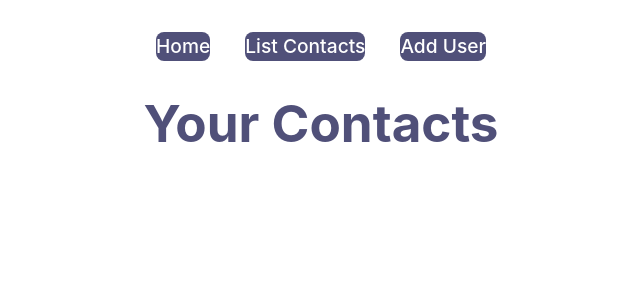
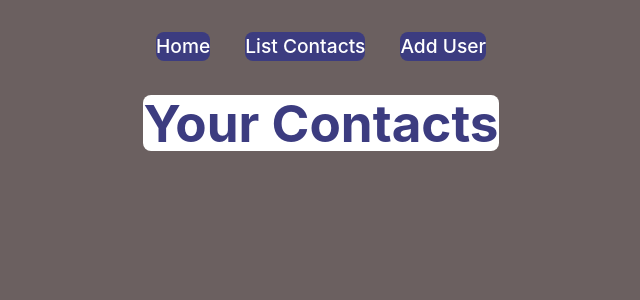
Before and after one commit to LesiaHumenna/Phone-book-react-route, a React (Vite) app: page / in a window 1280 px wide. Shown: the top 300 px of the page, without its empty margins (319-959 px from the left). Built offline with nearby package versions, Linux system fonts and the light colour scheme; no server answers.

Commit message:
add newUser Form-> ListContacts

```diff
--- a/src/App.css
+++ b/src/App.css
@@ -42,7 +42,7 @@
   color: #888;
 }
 h1{
-  color: rgb(7, 7, 65);
+  color: rgb(60, 60, 128);
   background-color: #fff;
   border-radius: 8px;
 }
--- a/src/App.jsx
+++ b/src/App.jsx
@@ -1,31 +1,51 @@
-import { useState } from "react";
+
 import "./App.css";
+import { useState, useEffect } from "react";
+import Nav from './components/Nav';
 import FormAddUser from "./page/FormAddUser";
 import ListContacts from "./page/ListContacts";
-import Nav from './components/Nav';
+import Home from './page/Home';
 
 function App() {
   const [route, setRoute] = useState('home');
-  const [userList, setListUsers] = useState([]);
-
   const handleRouteChange = (newToogle) => {
     setRoute(newToogle);
-    console.log (newToogle)
+    console.log(newToogle)
+  };
+
+  const [userList, setListUsers] = useState([]);
+  useEffect(()=>{
+    // eslint-disable-next-line no-inner-declarations
+    async function getUsers() {
+        const response = await fetch('https://jsonplaceholder.typicode.com/users')
+        const data = await response.json();
+        setListUsers(data);
+    }
+  getUsers()
+  },[])
+  const removeUser = (userId) => {
+  const usersUpdate = userList.filter(user => user.id !== userId);
+    setListUsers(usersUpdate)
+  }
+
+  const submitFormHandler = (e) => {
+    e.preventDefault();
+    const newContactUser = {
+      'firstName': e.target.firstName.value,
+      'lastName': e.target.lastName.value,
+      'phone': e.target.phone.value,
+    };
+    setListUsers([...userList, newContactUser]);
+    console.log(newContactUser);
 }
 
-const handleSubmit = (newUser) => {
-  setListUsers([...setListUsers, newUser]);
-}
-console.log(handleSubmit);
   return (
     <>
       <div>
-      <Nav onToogleChange={handleRouteChange}/>
-
-          {route === 'list' && <ListContacts userList={userList} />}
-          {route === 'add' && <FormAddUser handleSubmit={handleSubmit} />}
-
-        <h1>Your Contacts</h1>
+        <Nav onToogleChange={handleRouteChange}/>
+        {route === 'home' && <Home />}
+        {route === 'list' && <ListContacts userList={userList} removeUser={removeUser}/>}
+        {route === 'add' && <FormAddUser submitFormHandler={submitFormHandler}/>}
       </div>
     </>
   );
--- a/src/components/Nav.jsx
+++ b/src/components/Nav.jsx
@@ -1,20 +1,29 @@
 // eslint-disable-next-line no-unused-vars
-import { useEffect, useState } from 'react';
-import '../components/Nav.scss';
-function Nav(props) {
+import { useState } from "react";
+import "../components/Nav.scss";
 
-
+function Nav({ onToogleChange }) {
   return (
     <>
-
       <div>
         <nav>
-                <li><a href="#" onClick={() => props.onToogleChange('home')}>Home</a> </li>
-                <li><a href="#" onClick={() => props.onToogleChange('list')}>List Contacts</a> </li>
-                <li><a href="#" onClick={() => props.onToogleChange('add')}>Add User</a> </li>
+          <li>
+            <a href="#" onClick={() => onToogleChange("home")}>
+              Home
+            </a>{" "}
+          </li>
+          <li>
+            <a href="#" onClick={() => onToogleChange("list")}>
+              List Contacts
+            </a>{" "}
+          </li>
+          <li>
+            <a href="#" onClick={() => onToogleChange("add")}>
+              Add User
+            </a>{" "}
+          </li>
         </nav>
       </div>
-
     </>
   );
 }
--- a/src/components/Nav.scss
+++ b/src/components/Nav.scss
@@ -8,7 +8,7 @@ nav{
 
 
     a, li{
-        background-color: rgb(7, 7, 65);
+        background-color: rgb(60, 60, 128);
         color: white;
         font-size: 1.2rem;
         border-radius: 8px;
--- a/src/index.css
+++ b/src/index.css
@@ -28,8 +28,7 @@ body {
   display: flex;
   min-width: 320px;
   min-height: 100vh;
-  /* background-image: url(./src/assets/img2jpg.jpg); */
-  opacity: 0.7;
+  background-color: rgb(107, 96, 96);
   z-index: 1;
 
 }
@@ -60,7 +59,7 @@ button:focus-visible {
 
 @media (prefers-color-scheme: light) {
   :root {
-    color: #213547;
+    color: #161b21;
     background-color: #ffffff;
   }
   a:hover {
--- a/src/page/FormAdd.scss
+++ b/src/page/FormAdd.scss
@@ -5,6 +5,8 @@
 
     label, button{
         margin-top: 10px;
+        color: black;
+
     }
     input{
         cursor: pointer;
--- a/src/page/FormAddUser.jsx
+++ b/src/page/FormAddUser.jsx
@@ -1,9 +1,8 @@
-import {useState} from "react";
+import { useState } from "react";
 import { useFormik } from "formik";
 import "./FormAdd.scss";
 
-function FormAddUser({addUserToList}) {
-
+function FormAddUser({ submitFormHandler }) {
   function validate(values) {
     const errors = {};
     if (!values.firstName) {
@@ -30,22 +29,21 @@ function FormAddUser({addUserToList}) {
       lastName: "",
       phone: "",
     },
-    validate,
     _onSubmit: (values) => {
-        console.log(JSON.stringify(values, null, 2));
+      console.log(JSON.stringify(values, null, 1));
       //localStorage.setUsers("values", JSON.stringify(values));
     },
     get onSubmit() {
       return this._onSubmit;
     },
     set onSubmit(values) {
-        // eslint-disable-next-line react/prop-types
-        this._onSubmit ;
+      submitFormHandler(values);
+      // eslint-disable-next-line react/prop-types, no-setter-return
     },
+    validate,
   });
-
   return (
-    <form onSubmit={formik.handleSubmit} className="form-inputs">
+    <form onSubmit={submitFormHandler} className="form-inputs">
       <label htmlFor="firstName">First Name</label>
       <input
         id="firstName"
--- /dev/null
+++ b/src/page/Home.jsx
@@ -0,0 +1,11 @@
+function Home() {
+    return (
+        <>
+        <div className="home">
+        <h1>Your Contacts</h1>
+        </div>
+        </>
+      );
+}
+
+export default Home;
--- a/src/page/ListContacts.jsx
+++ b/src/page/ListContacts.jsx
@@ -1,36 +1,14 @@
 //import Table from 'react-bootstrap/Table';
 //import { updateLocale } from 'moment';
-import './ListContacts.scss';
-import { useEffect, useState } from 'react';
+//import { useState, useEffect } from "react";
+import "./ListContacts.scss";
 
 function ListContacts(props) {
-  let [userList, setListUsers] = useState([]);
-
-  useEffect(()=>{
-
-    // eslint-disable-next-line no-inner-declarations
-    async function getUsers() {
-
-        const response = await fetch('https://jsonplaceholder.typicode.com/users')
-        const data = await response.json();
-        setListUsers(data);
-        console.log(data);
-
-    }
-  getUsers()
-},[])
-
-const removeUser = (userId) => {
-  const usersUpdate = userList.filter(user => user.id !== userId);
-    setListUsers(usersUpdate)
-  }
-
-
   return (
     <>
-    <h2>Contact</h2>
-    <div  className='user-list'>
-    <table >
+      <h2>All Contact</h2>
+      <div className="user-list">
+        <table>
           <thead>
             <tr>
               <th>#</th>
@@ -40,20 +18,27 @@ const removeUser = (userId) => {
               <th>Remove</th>
             </tr>
           </thead>
-      {userList.map((user) => (
+          {props.userList.map((user) => (
             // eslint-disable-next-line react/jsx-key
-        <tbody key={user.id} >
-          <tr className='user-contact'>
+            <tbody key={user.id}>
+              <tr className="user-contact">
                 <td>{user.id}</td>
                 <td>{user.name}</td>
                 <td>{user.username}</td>
                 <td>{user.phone}</td>
-            <td><img onClick={() => removeUser(user.id)} data-id={user.id} src="./src/assets/icons8-remove-64.png" alt='Remove' /></td>
+                <td>
+                  <img
+                    onClick={() => props.removeUser(user.id)}
+                    data-id={user.id}
+                    className="img-list"
+                    src="./src/assets/icons8-remove-64.png"
+                    alt="Remove"
+                  />
+                </td>
               </tr>
             </tbody>
           ))}
         </table>
-
       </div>
     </>
   );
--- a/src/page/ListContacts.scss
+++ b/src/page/ListContacts.scss
@@ -17,7 +17,7 @@ tr{
     color: #121213;
 }
 
-img{
+.img-list{
     width: 1.5rem;
     height: 1.5rem;
     display: flex;
```
Also changed, not shown: src/assets/phone-book.webp (added), src/page/Home.scss (added). Lines whose indentation alone changed are shown as unchanged.
